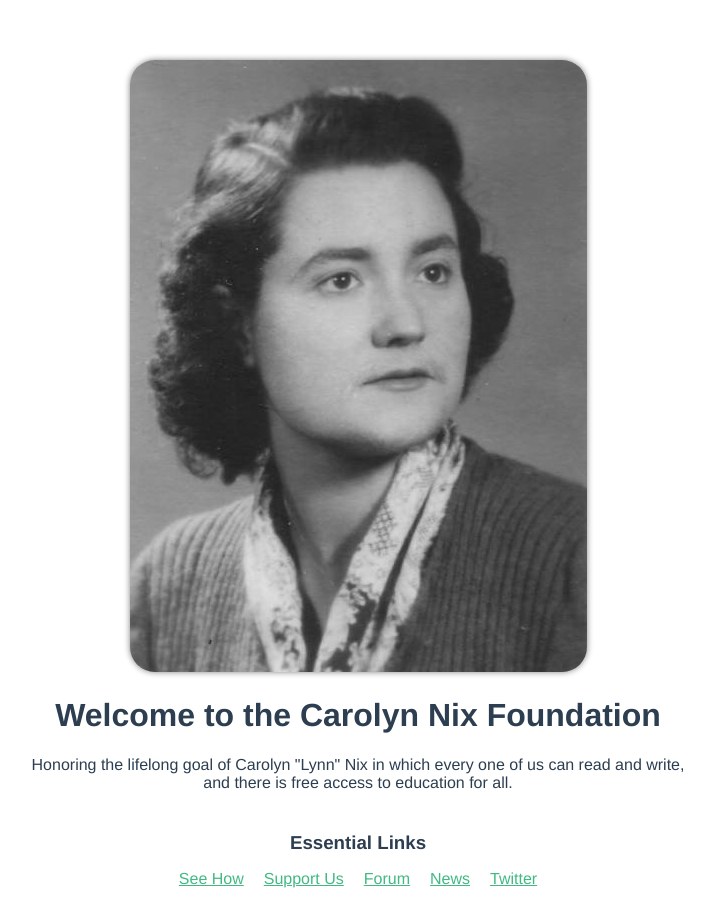
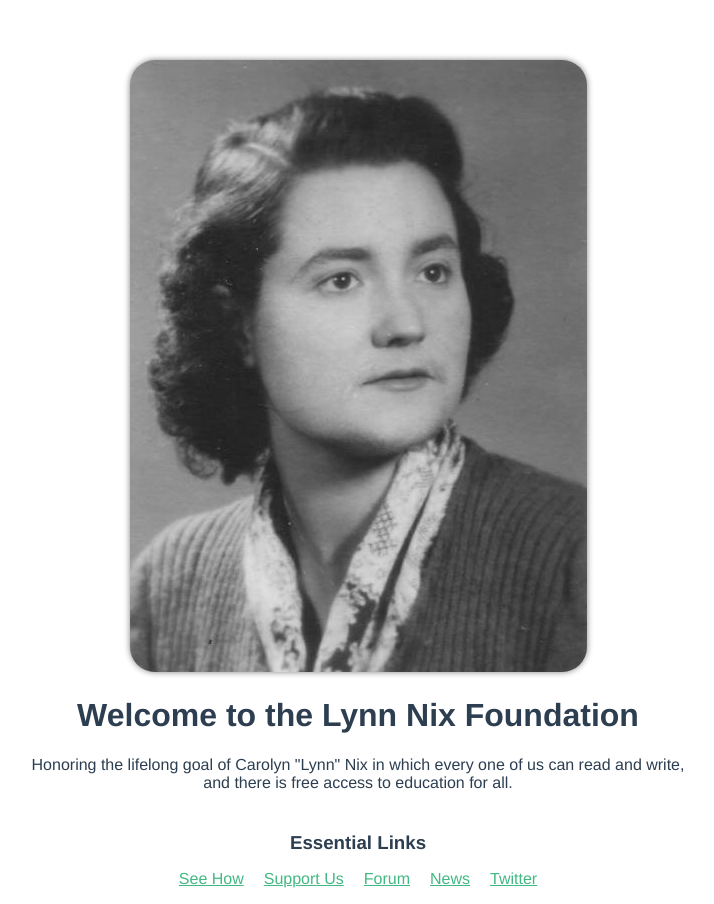
Before and after one commit to TheAlanNix/nix-foundation, a Vue app: page / in a window 1280 px wide. Shown: the whole page, without its empty margins (282-996 px from the left). Built offline with nearby package versions, Linux system fonts and the light colour scheme.

Commit message:
revert foundation name

```diff
--- a/package.json
+++ b/package.json
@@ -10,7 +10,7 @@
   "dependencies": {
     "core-js": "^3.25.0",
     "vue": "^3.2.38",
-    "wrangler": "3.19.0"
+    "wrangler": "3.18.0"
   },
   "devDependencies": {
     "@babel/core": "^7.12.16",
--- a/src/App.vue
+++ b/src/App.vue
@@ -1,6 +1,6 @@
 <template>
   <img id="portrait" alt="Portrait" src="./assets/portrait.jpg" />
-  <NixFoundation msg="Welcome to the Carolyn Nix Foundation" />
+  <NixFoundation msg="Welcome to the Lynn Nix Foundation" />
 </template>
 
 <script>
```
